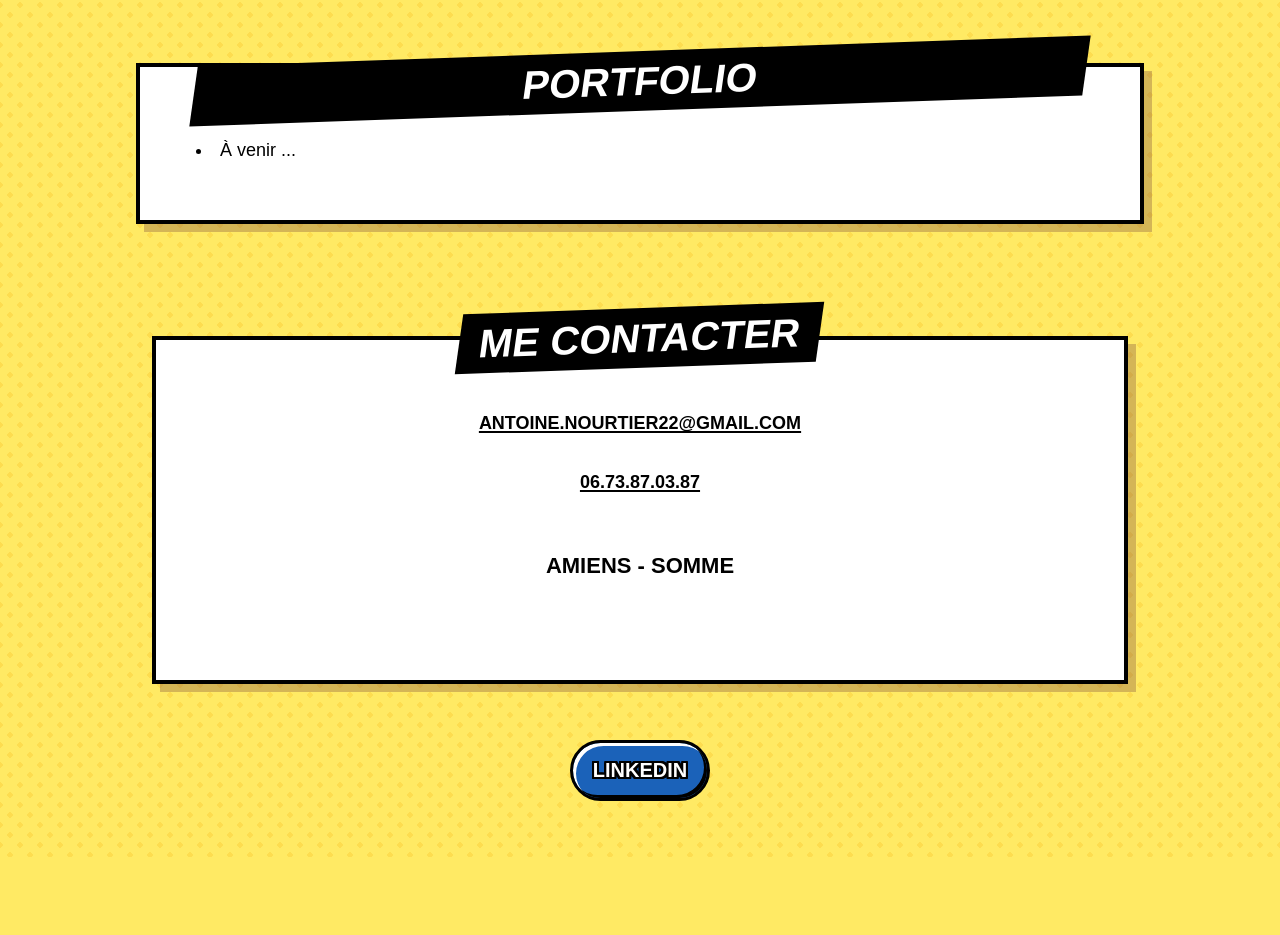
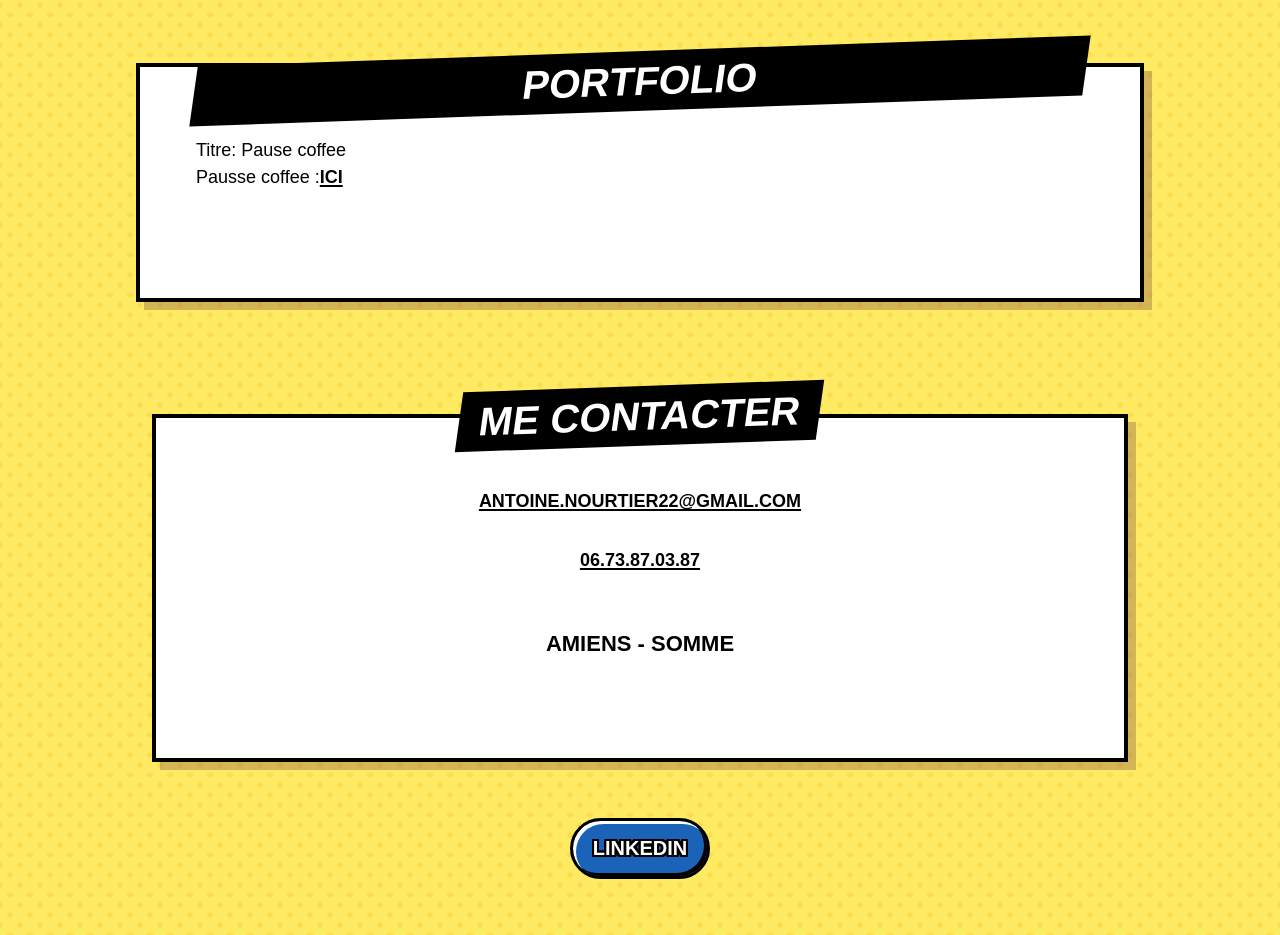
Before and after one commit to antoinenrt/antoine.nourtier.github.io, a plain HTML site: page index.html in a window 1280 px wide. Shown: the part 3575-4510 px from the top of the page. Before the commit the page ends 4432 px from the top, so only its background shows below. Drawn offline with nearby package versions, Linux system fonts and the light colour scheme.

Commit message:
modif14/12

```diff
--- a/index.html
+++ b/index.html
@@ -142,18 +142,18 @@
         <div class="container">
             <article id="portfolio">
                 <h4 id="profile-title">Portfolio</h4>
-                <li>À venir ...</li>
-                <!-- <ul>
-                    <li class="profile-title"><span>Titre:</span><span>Burger Team</span></li>
-                    <li class="profile-Burger">
-                        <span>Burger Team :</span><span><a href="file:///C:/Users/nourt/Documents/lamanu/module1/burgerteam/index.html">ICI</a></span>
+                <!-- <li>À venir ...</li> -->
+                <ul>
+                    <li class="profile-title"><span>Titre: </span><span>Pause coffee</span></li>
+                    <li class="profile-coffee">
+                        <span>Pausse coffee :</span><span><a href="http://127.0.0.1:5500/index.html">ICI</a></span>
                     </li>
                     &nbsp;
-                    <li class="profile-title"><span>Titre:</span> <span>Carhartt</span></li>
+                    <!-- <li class="profile-title"><span>Titre:</span> <span>Carhartt</span></li>
                     <li class="profile-Carhartt">
                         <span>Carhartt :</span> <span><a href="http://worldpress.localhost/">ICI</a></span>
-                    </li>
-                </ul> -->
+                    </li> -->
+                </ul>
             </article>
         </div>
     </aside>
```
